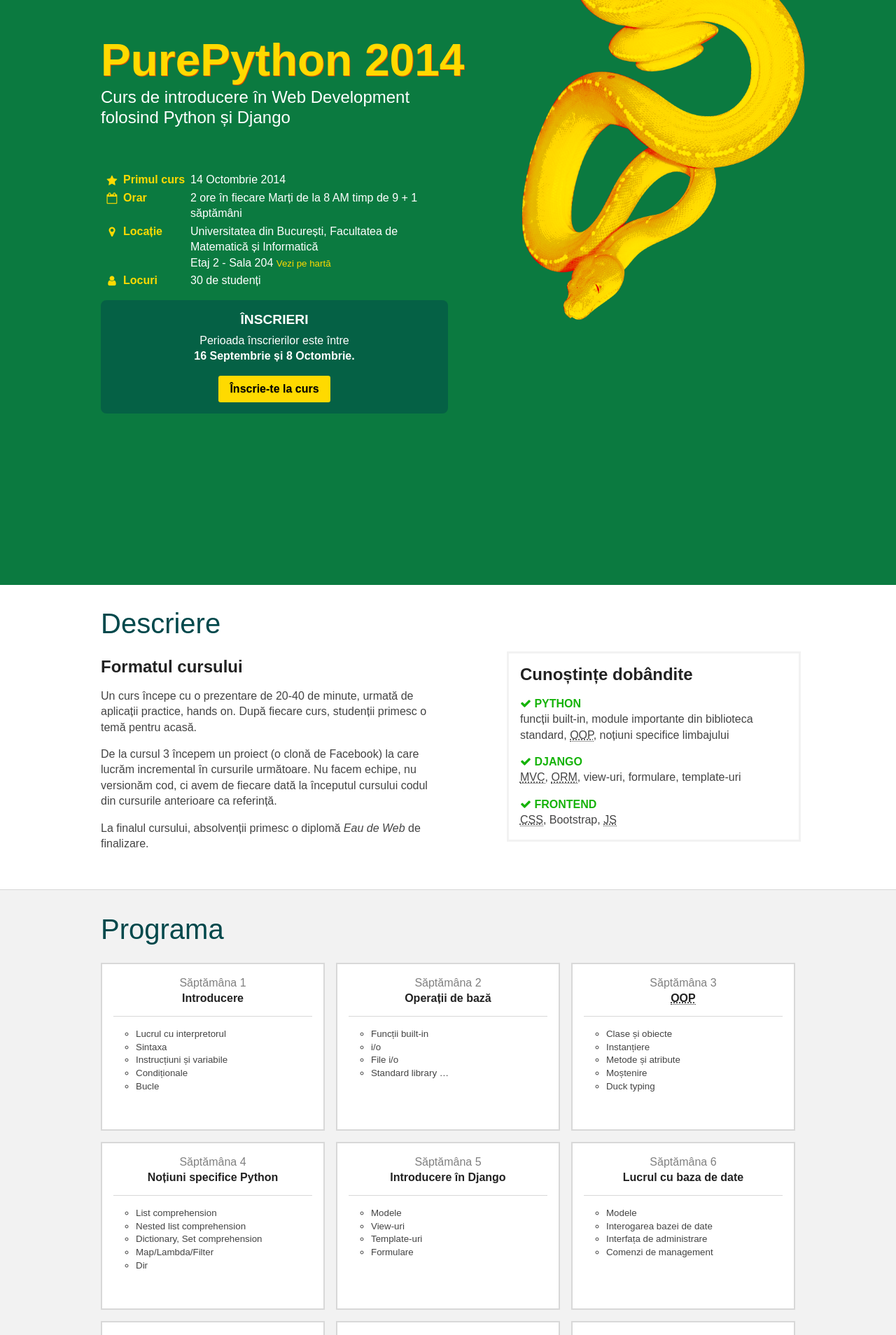
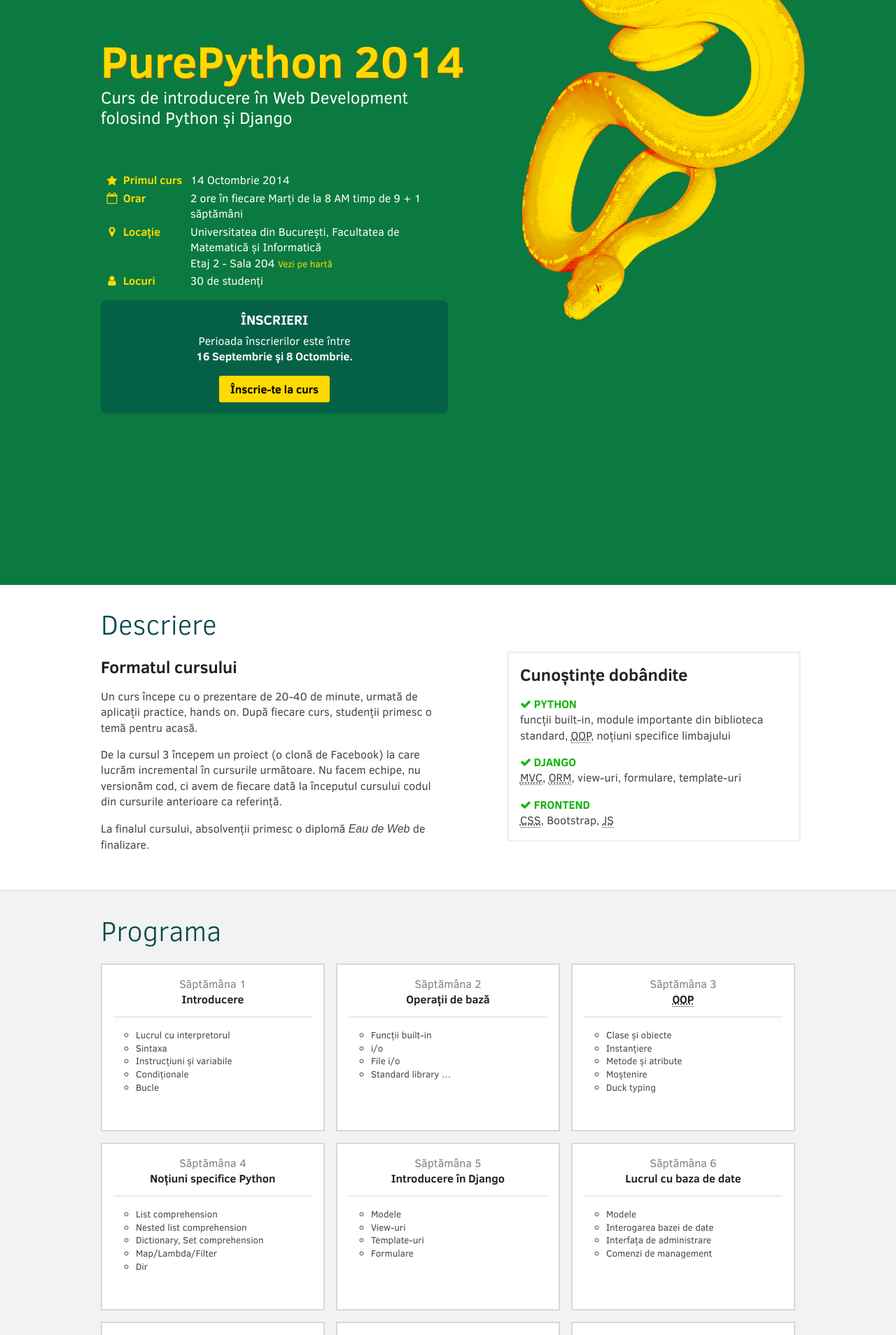
Before and after one commit to eaudeweb/purepython, a Jekyll site: the page index.html, which Jekyll copies as it is, in a window 1280 px wide. Shown: the top 1908 px of the page at 70% size. Built offline with Jekyll 4.4.1, drawn with Linux system fonts in a browser that asks for light colours; nearby versions of some CDN libraries; some web fonts are replaced; Markdown is read by kramdown in place of the engine named in the settings; grey boxes are pictures that could not be loaded.

Commit message:
Solved CSS char encoding issue

```diff
--- a/css/main.css
+++ b/css/main.css
@@ -1113,7 +1113,7 @@
 
 body {
   height: 100%;
-  font-family: "Clear sans" sans-serif;
+  font-family: "Clear sans", sans-serif;
   line-height: 1.4;
   color: #444444;
   text-rendering: optimizeLegibility;
@@ -1618,7 +1618,7 @@
 #programme .week:before {
   display: block;
   counter-increment: h4;
-  content: "Săptămâna " counter(h4);
+  content: "S\0103pt\0103m\00E2na " counter(h4);
   color: gray;
   text-align: center;
 }
```
